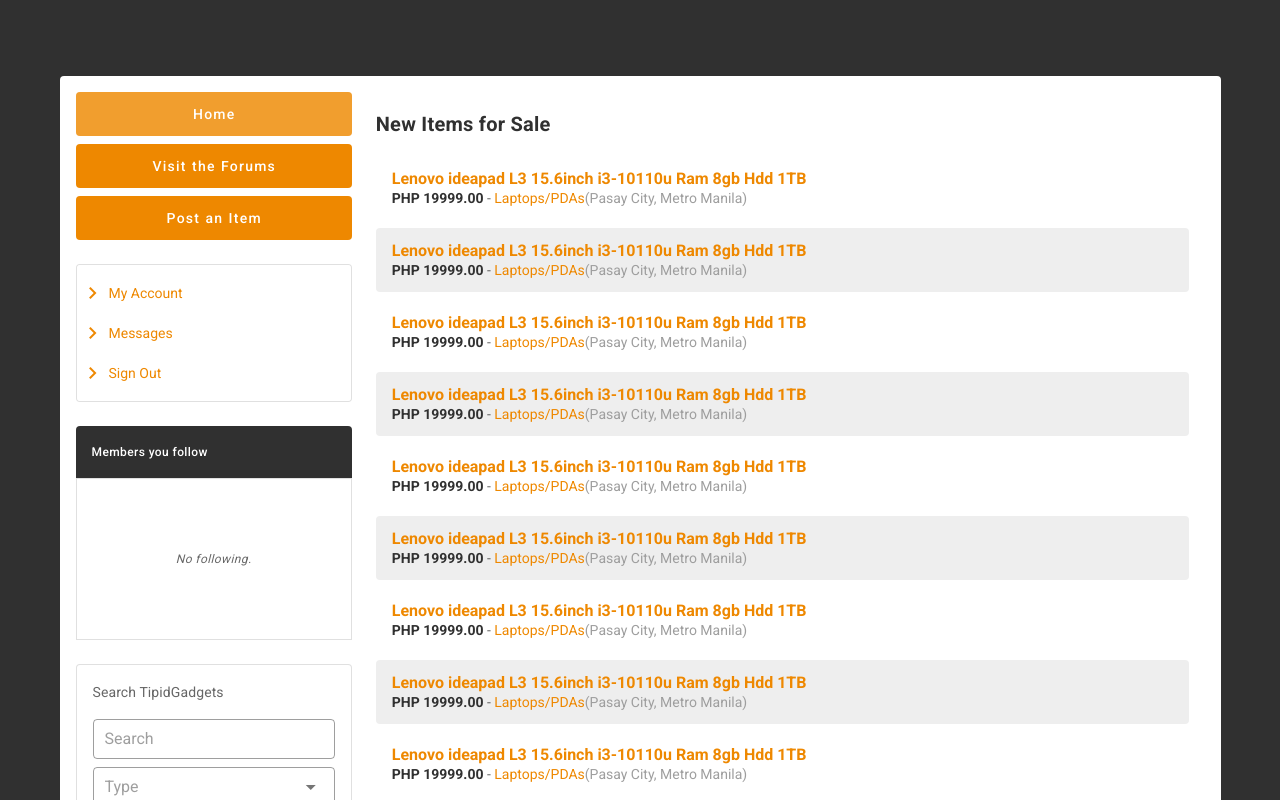
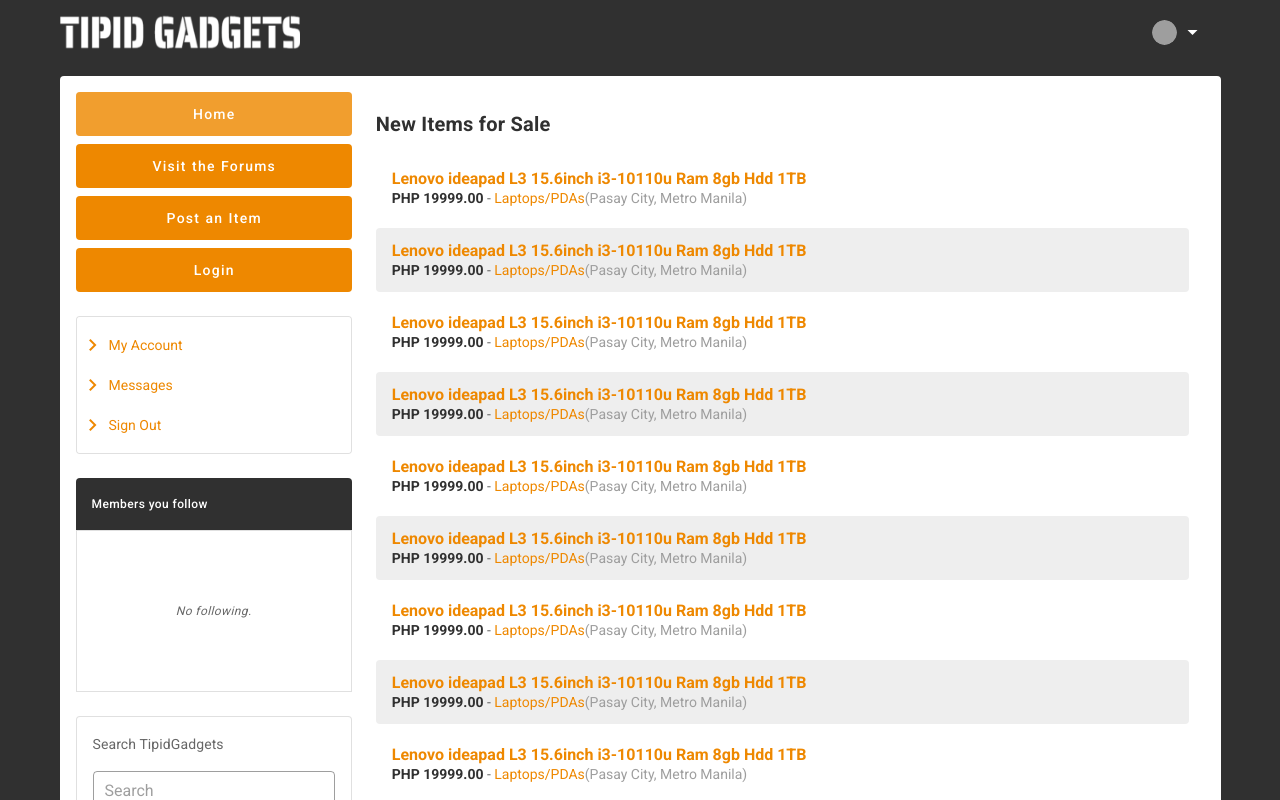
Before and after one commit to bastilavarias/tipid-gadgets, a Vue app: page /login in a window 1280 px wide. Shown: the top 800 px of the page. Built offline with nearby package versions, Linux system fonts and the light colour scheme; grey boxes are pictures that could not be loaded; what @ckeditor/ckeditor5-vue2 would draw is missing.

Commit message:
Login page design done.

```diff
--- a/src/components/parts/main-layout/MainNavigation.vue
+++ b/src/components/parts/main-layout/MainNavigation.vue
@@ -38,6 +38,18 @@
                 >Post <span class="text-lowercase mx-1">an</span> Item</v-btn
             >
         </v-col>
+
+        <v-col cols="12">
+            <v-btn
+                large
+                block
+                depressed
+                color="primary"
+                class="text-capitalize"
+                :to="{ name: 'login' }"
+                >Login</v-btn
+            >
+        </v-col>
     </v-row>
 </template>
 
--- a/src/layouts/Main.vue
+++ b/src/layouts/Main.vue
@@ -2,6 +2,7 @@
     <v-app class="c-app">
         <v-app-bar app class="secondary" flat>
             <v-container>
+                <div class="d-flex justify-space-between align-center">
                     <v-toolbar-title>
                         <v-img
                             :src="require('@/assets/tipidgadgets_logo.png')"
@@ -9,6 +10,23 @@
                             height="auto"
                         ></v-img>
                     </v-toolbar-title>
+
+                    <v-menu offset-y>
+                        <template v-slot:activator="{ on, attrs }">
+                            <v-btn text dark v-bind="attrs" v-on="on">
+                                <v-avatar class="mr-1" size="25">
+                                    <v-img
+                                        src="https://cdn.pixabay.com/photo/2016/08/08/09/17/avatar-1577909_960_720.png"
+                                    ></v-img>
+                                </v-avatar>
+                                <v-icon>mdi-menu-down</v-icon>
+                            </v-btn>
+                        </template>
+                        <v-list>
+                            <v-list-item>Logout</v-list-item>
+                        </v-list>
+                    </v-menu>
+                </div>
             </v-container>
         </v-app-bar>
         <v-main>
--- a/src/router/index.js
+++ b/src/router/index.js
@@ -12,6 +12,12 @@ const routes = [
                 path: '',
                 name: 'home',
                 component: () => import('@/views/Home'),
+            },
+
+            {
+                path: 'login',
+                name: 'login',
+                component: () => import('@/views/Login'),
             },
 
             {
--- /dev/null
+++ b/src/views/Login.vue
@@ -0,0 +1,64 @@
+<template>
+    <v-row justify="center">
+        <v-col cols="12" md="10" lg="8" xl="6">
+            <v-row dense>
+                <v-col cols="12">
+                    <v-card flat color="transparent">
+                        <v-card-title>
+                            <v-spacer></v-spacer>
+                            <span class="font-weight-bold"
+                                >Login to TipidGadgets</span
+                            >
+                            <v-spacer></v-spacer>
+                        </v-card-title>
+                    </v-card>
+                </v-col>
+                <v-col cols="12">
+                    <div class="caption grey--text mb-1">Username</div>
+                    <v-text-field
+                        placeholder="Username"
+                        outlined
+                        dense
+                    ></v-text-field>
+                </v-col>
+
+                <v-col cols="12">
+                    <div class="caption grey--text mb-1">Password</div>
+                    <v-text-field
+                        placeholder="Password"
+                        outlined
+                        dense
+                        type="password"
+                    ></v-text-field>
+                </v-col>
+
+                <v-col cols="12">
+                    <v-btn
+                        color="primary"
+                        block
+                        class="text-capitalize"
+                        depressed
+                        >Login</v-btn
+                    >
+                </v-col>
+
+                <v-col cols="12" class="my-5">
+                    <div class="text-center overline">Or Login VIa</div>
+                </v-col>
+
+                <v-col cols="12">
+                    <v-btn
+                        color="#24292F"
+                        block
+                        class="text-capitalize"
+                        depressed
+                        dark
+                    >
+                        <v-icon class="mr-1">mdi-github</v-icon>
+                        Git<span class="text-capitalize">H</span>ub
+                    </v-btn>
+                </v-col>
+            </v-row>
+        </v-col>
+    </v-row>
+</template>
```
Lines whose indentation alone changed are shown as unchanged.
